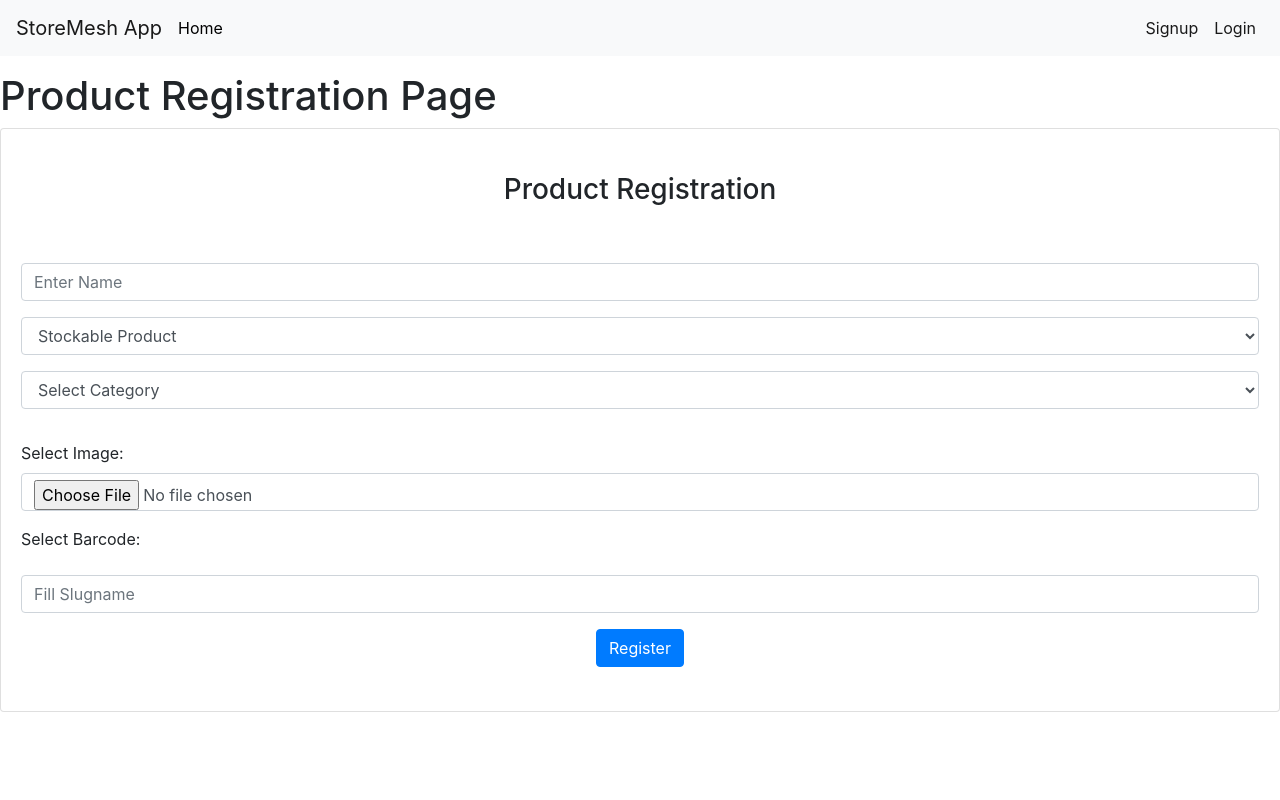
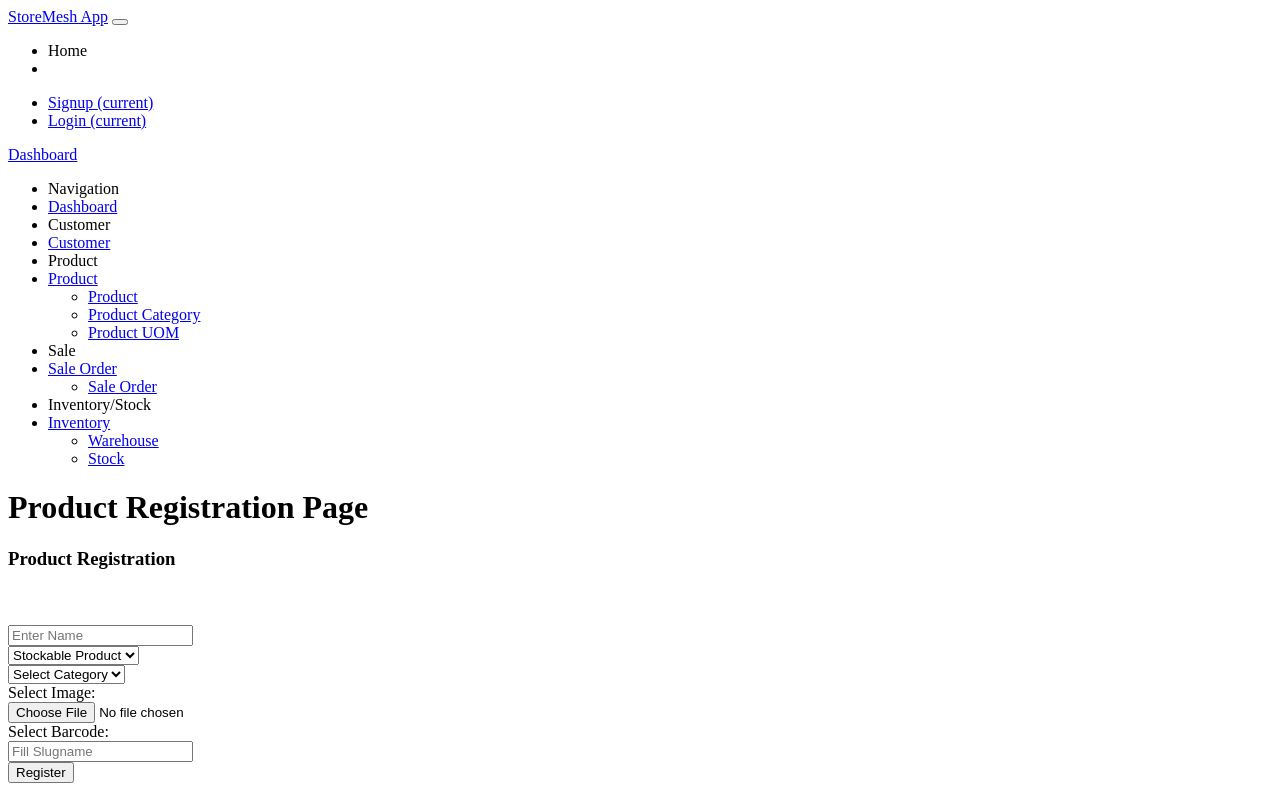
Before and after one commit to Kyawsoe1996/OnlineSales, a Django app: page /product/ in a window 1280 px wide. Run offline with Django 3.2, Linux system fonts and the light colour scheme; data that the repository does not hold is empty; some libraries are stand-ins or nearby versions.

Commit message:
Adding Dashboard UI

```diff
--- a/storemesh/product/templates/product/detail.html
+++ b/storemesh/product/templates/product/detail.html
@@ -1,5 +1,5 @@
 
-{% extends "base.html" %}
+{% extends "layouts/base.html" %}
 {% load static %}
 {% load crispy_forms_tags %}
 {% block title %} Page Blank {% endblock %}
--- a/storemesh/product/templates/product/index.html
+++ b/storemesh/product/templates/product/index.html
@@ -1,4 +1,4 @@
-{% extends "base.html" %}
+{% extends "layouts/base.html" %}
 {% load crispy_forms_tags %}
 {% block title %} Page Blank {% endblock %}
 
--- a/storemesh/product/templates/product/list.html
+++ b/storemesh/product/templates/product/list.html
@@ -1,4 +1,4 @@
-{% extends "base.html" %}
+{% extends "layouts/base.html" %}
 {% load crispy_forms_tags %}
 {% block title %} Page Blank {% endblock %}
 
--- a/storemesh/product/templates/product_category/index.html
+++ b/storemesh/product/templates/product_category/index.html
@@ -1,4 +1,4 @@
-{% extends "base.html" %}
+{% extends "layouts/base.html" %}
 {% load crispy_forms_tags %}
 {% block title %} Page Blank {% endblock %}
 
--- a/storemesh/product/templates/product_category/list.html
+++ b/storemesh/product/templates/product_category/list.html
@@ -1,4 +1,4 @@
-{% extends "base.html" %}
+{% extends "layouts/base.html" %}
 {% load crispy_forms_tags %}
 {% block title %} Page Blank {% endblock %}
 
--- /dev/null
+++ b/storemesh/templates/includes/navigation.html
@@ -0,0 +1 @@
+<!-- NOT IMPLEMENTED -->
--- /dev/null
+++ b/storemesh/templates/includes/scripts.html
@@ -0,0 +1,32 @@
+{% load static %}
+    <!-- Required Js -->
+    <script src="/static/assets/js/vendor-all.min.js"></script>
+    <script src="/static/assets/plugins/bootstrap/js/bootstrap.min.js"></script>
+    <script src="/static/assets/js/pcoded.min.js"></script>
+    <!-- Data Table Script -->
+
+
+    <!-- custom my adding script -->
+    <script src="https://ajax.googleapis.com/ajax/libs/jquery/1.7.1/jquery.min.js"></script>
+    <script src="https://code.jquery.com/jquery-3.5.1.min.js"></script>
+    <script src="https://cdn.jsdelivr.net/npm/popper.js@1.16.1/dist/umd/popper.min.js"></script>
+    <script src="https://cdn.jsdelivr.net/npm/bootstrap@4.5.3/dist/js/bootstrap.min.js"></script>
+
+ <!-- datatable    -->
+<script src="//cdn.datatables.net/1.10.25/js/jquery.dataTables.min.js"></script>
+
+<!-- formset script -->
+<!-- It don't work in heroku -->
+<!-- <script src="https://cdnjs.cloudflare.com/ajax/libs/jquery.formset/1.2.2/jquery.formset.min.js"></script> -->
+
+<!-- <script src="/static/frontend/main/js/jquery.formset.js"></script> -->
+
+<script src="{% static 'frontend/main/js/jquery.formset.js' %}"></script>
+<script src="https://unpkg.com/htmx.org@1.6.1"></script>
+
+<script>
+    console.log("Adding CSRF Script")
+    document.body.addEventListener('htmx:configRequest', function(evt) {
+    evt.detail.headers['X-CSRFToken'] = '{{csrf_token}}'; // add a new parameter into the mix
+});
+</script>
--- /dev/null
+++ b/storemesh/templates/includes/sidebar.html
@@ -0,0 +1,80 @@
+<nav class="pcoded-navbar">
+    <div class="navbar-wrapper">
+        <div class="navbar-brand header-logo">
+            <a target="_blank"
+               href="#" class="b-brand">
+                <div class="b-bg">
+                    <i class="feather icon-trending-up"></i>
+                </div>
+                <span class="b-title">Dashboard</span>
+            </a>
+            <a class="mobile-menu" id="mobile-collapse" href="javascript:"><span></span></a>
+        </div>
+        <div class="navbar-content scroll-div">
+            <ul class="nav pcoded-inner-navbar">
+                <li class="nav-item pcoded-menu-caption">
+                    <label>Navigation</label>
+                </li>
+                <li data-username="dashboard Default Ecommerce CRM Analytics Crypto Project"
+                    class="nav-item {% if 'index' in segment %} active {% endif %}">
+                    <a href="/" class="nav-link "><span class="pcoded-micon"><i class="feather icon-home"></i></span><span class="pcoded-mtext">Dashboard</span></a>
+                </li>
+
+                <!-- CUSTOMER ADDING -->
+                <li class="nav-item pcoded-menu-caption">
+                    <label>Customer</label>
+                </li>
+                <li data-username="dashboard Default Ecommerce CRM Analytics Crypto Project"
+                    class="nav-item active">
+                    <a href="#" class="nav-link "><span class="pcoded-micon"><i class="feather icon-user-check"></i></span><span class="pcoded-mtext">Customer</span></a>
+                </li>
+
+
+                <!-- ............................ -->
+
+
+                <!-- PRODUCT ADDING -->
+                <li class="nav-item pcoded-menu-caption">
+                    <label>Product</label>
+                </li>
+                <li data-username="Authentication Sign up Sign in reset password Change password Personal information profile settings map form subscribe" class="nav-item pcoded-hasmenu">
+                    <a href="javascript:" class="nav-link "><span class="pcoded-micon"><i class="feather icon-lock"></i></span><span class="pcoded-mtext">Product</span></a>
+                    <ul class="pcoded-submenu">
+                        <li class=""><a href="#" class="">Product</a></li>
+                        <li class=""><a href="{% url 'product:product-category-list' %}" class="">Product Category</a></li>
+                        <li class=""><a href="#" class="">Product UOM</a></li>
+                    </ul>
+                </li>
+
+                <!-- .......................................... -->
+
+
+                <!-- Sale Order ADDING -->
+                <li class="nav-item pcoded-menu-caption">
+                    <label>Sale</label>
+                </li>
+                <li data-username="Authentication Sign up Sign in reset password Change password Personal information profile settings map form subscribe" class="nav-item pcoded-hasmenu">
+                    <a href="javascript:" class="nav-link "><span class="pcoded-micon"><i class="feather icon-lock"></i></span><span class="pcoded-mtext">Sale Order</span></a>
+                    <ul class="pcoded-submenu">
+                        <li class=""><a href="#" class="">Sale Order</a></li>
+
+                    </ul>
+                </li>
+
+                <!-- .......................................... -->
+                 <!-- Inventory ADDING -->
+                 <li class="nav-item pcoded-menu-caption">
+                    <label>Inventory/Stock</label>
+                </li>
+                 <li data-username="Authentication Sign up Sign in reset password Change password Personal information profile settings map form subscribe" class="nav-item pcoded-hasmenu">
+                    <a href="javascript:" class="nav-link "><span class="pcoded-micon"><i class="feather icon-lock"></i></span><span class="pcoded-mtext">Inventory</span></a>
+                    <ul class="pcoded-submenu">
+                        <li class=""><a href="#" class="">Warehouse</a></li>
+                        <li class=""><a href="#" class="">Stock</a></li>
+
+                    </ul>
+                </li>
+            </ul>
+        </div>
+    </div>
+</nav>
--- a/storemesh/templates/index.html
+++ b/storemesh/templates/index.html
@@ -1,4 +1,4 @@
-{% extends "base.html" %}
+{% extends "layouts/base.html" %}
 
 
 {% block content %}
--- /dev/null
+++ b/storemesh/templates/layouts/base.html
@@ -0,0 +1,87 @@
+{% load static %}
+<!DOCTYPE html>
+<html lang="en">
+
+<head>
+    <title>
+        Django Datta Able - {% block title %}{% endblock %} | AppSeed
+    </title>
+    <!-- HTML5 Shim and Respond.js IE10 support of HTML5 elements and media queries -->
+    <!-- WARNING: Respond.js doesn't work if you view the page via file:// -->
+    <!--[if lt IE 10]>
+		<script src="https://oss.maxcdn.com/libs/html5shiv/3.7.0/html5shiv.js"></script>
+		<script src="https://oss.maxcdn.com/libs/respond.js/1.4.2/respond.min.js"></script>
+		<![endif]-->
+    <!-- Meta -->
+    <meta charset="utf-8">
+    <meta name="viewport" content="width=device-width, initial-scale=1.0, user-scalable=0, minimal-ui">
+    <meta http-equiv="X-UA-Compatible" content="IE=edge" />
+    <link rel="canonical" href="https://appseed.us/admin-dashboards/django-dashboard-dattaable">
+
+    <meta name="description" content="Datta Able Bootstrap admin template made using Bootstrap 4 and it has huge amount of ready made feature, UI components, pages which completely fulfills any dashboard needs." />
+    <meta name="keywords" content="admin templates, bootstrap admin templates, bootstrap 4, dashboard, dashboard templets, sass admin templets, html admin templates, responsive, bootstrap admin templates free download,premium bootstrap admin templates, datta able, datta able bootstrap admin template, free admin theme, free dashboard template"/>
+    <meta name="author" content="CodedThemes"/>
+
+    <!-- Favicon icon -->
+    <link rel="icon" href="/static/assets/images/favicon.ico" type="image/x-icon">
+    <!-- fontawesome icon -->
+    <link rel="stylesheet" href="/static/assets/fonts/fontawesome/css/fontawesome-all.min.css">
+    <!-- animation css -->
+    <link rel="stylesheet" href="/static/assets/plugins/animation/css/animate.min.css">
+    <!-- vendor css -->
+    <link rel="stylesheet" href="/static/assets/css/style.css">
+
+     <!-- DataTable -->
+     <link rel="stylesheet" href="//cdn.datatables.net/1.10.25/css/jquery.dataTables.min.css">
+
+    <!-- Specific CSS goes HERE -->
+    {% block stylesheets %}{% endblock stylesheets %}
+
+</head>
+
+<body>
+
+    <!-- [ Pre-loader ] start -->
+    <!-- <div class="loader-bg">
+        <div class="loader-track">
+            <div class="loader-fill"></div>
+        </div>
+    </div>   -->
+
+    <div class="mt-1 pt-3">
+        {% if messages %}
+            {% for message in messages %}
+            <div class="alert alert-{{ message.tags }} alert-dismissible fade show" role="alert">
+              {{ message }}
+              <button type="button" class="close" data-dismiss="alert" aria-label="Close">
+                <span aria-hidden="true">&times;</span>
+              </button>
+            </div>
+            {% endfor %}
+        {% endif %}
+        </div>
+
+    <!-- Top Bar -->
+    {% include 'includes/navigation.html' %}
+    {% include 'include/navbar.html' %}
+
+    <!-- SideBar -->
+    {% include 'includes/sidebar.html' %}
+
+    <div class="pcoded-main-container">
+        <div class="pcoded-wrapper">
+
+            {% block content %}
+
+            {% endblock content %}
+
+        </div>
+    </div>
+
+    {% include 'includes/scripts.html' %}
+
+    <!-- Specific Page JS goes HERE  -->
+    {% block javascripts %}{% endblock javascripts %}
+
+</body>
+</html>
```
Also changed, not shown: storemesh/templates/include/sidebar.html (added, +21 -0 lines), storemesh/templates/layouts/base-fullscreen.html (added, +52 -0 lines).
